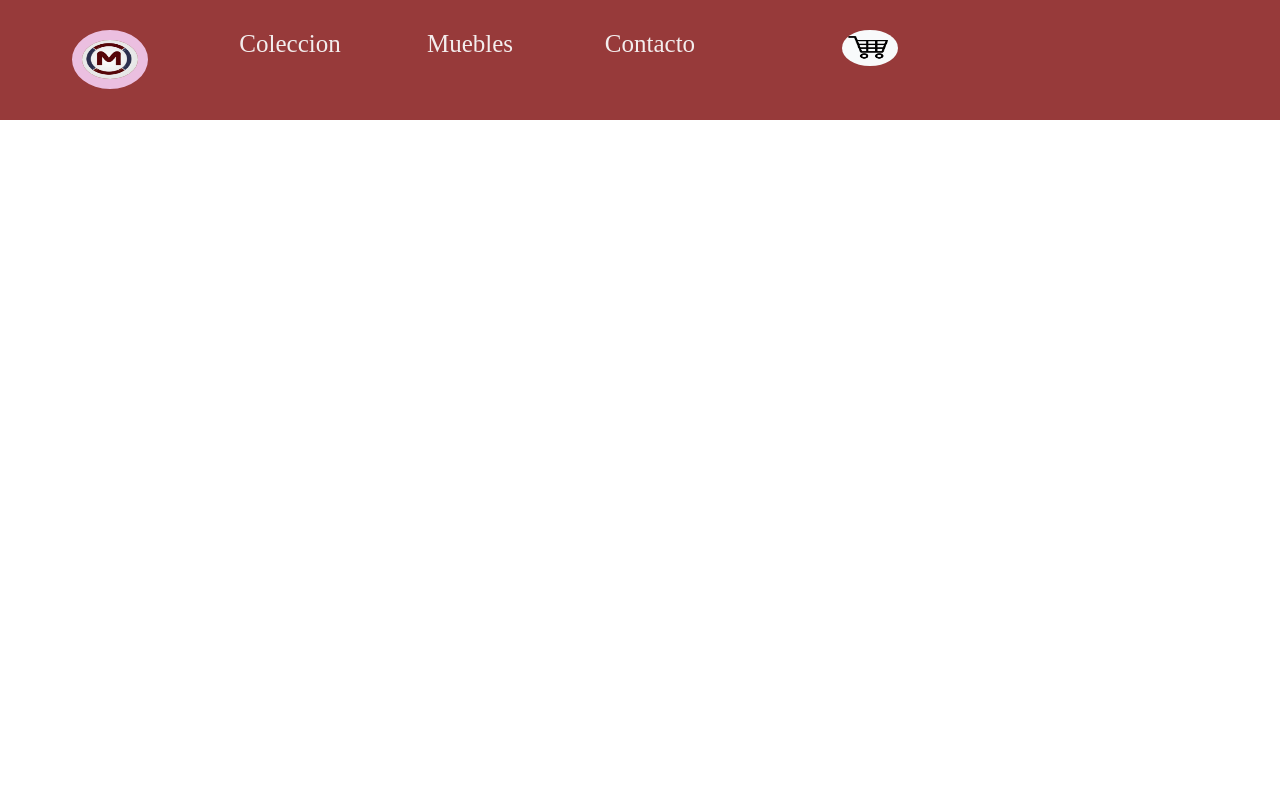
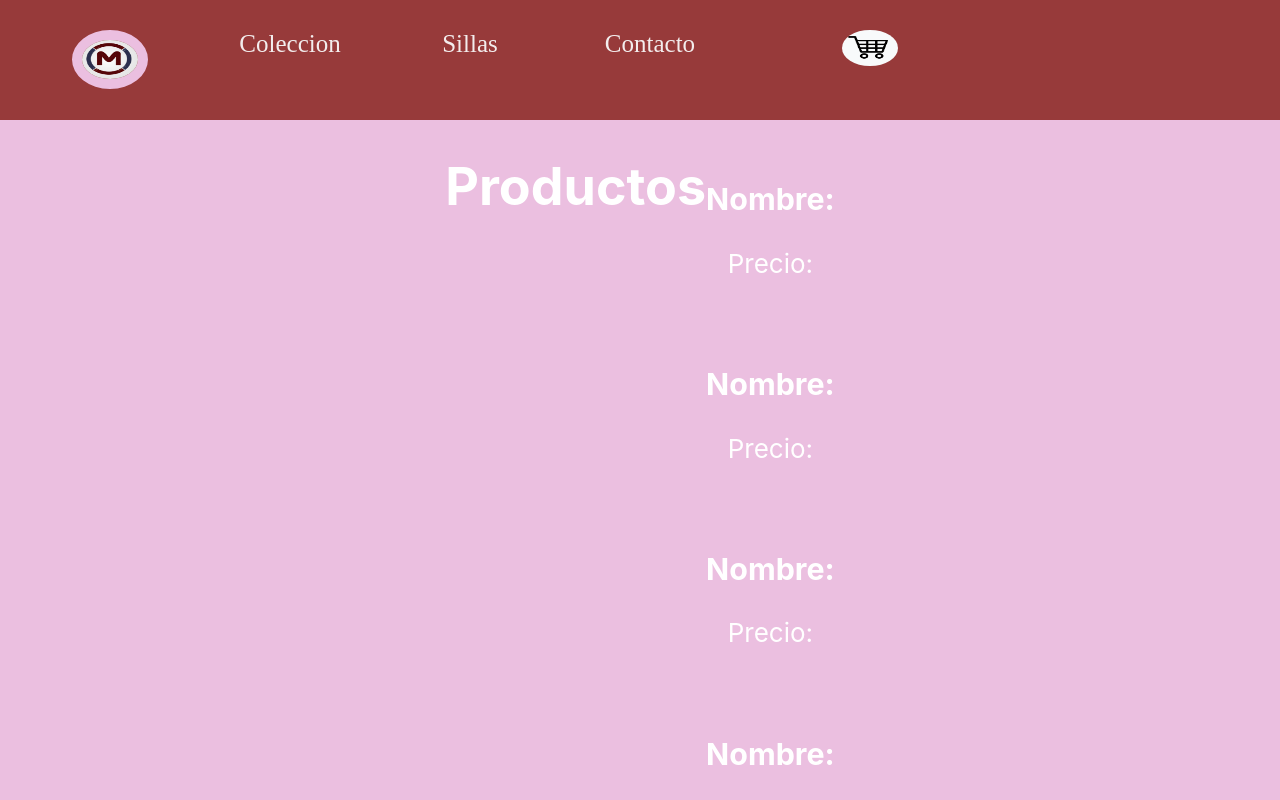
Before and after one commit to CarolinaMelgarejo/miAppMelgarejo, a React (Create React App) app: page /products in a window 1280 px wide. Shown: the top 800 px of the page. Built offline with nearby package versions, Linux system fonts and the light colour scheme.

Commit message:
correcion

```diff
--- a/src/App.js
+++ b/src/App.js
@@ -8,7 +8,8 @@ import Item from './Components/Item/Item';
 import Coleccion from './Components/Views/Coleccion';
 import Contacto from './Components/Views/Contacto';
 import Home from './Components/Views/Home';
-
+import Products from './Components/Views/Products.js';
+import Carrito from './Components/Views/Carrito';
 
 
 const App = () => {
@@ -27,13 +28,24 @@ const App = () => {
           <Route exact path="/coleccion">
             <Coleccion />
           </Route>
+          <Route exact path="/products">
+            <Products />
+          </Route>
            <Route exact path="/contacto">
             <Contacto />
+          </Route>
+          <Route exact path="/carrito">
+            <Carrito />
+            <ItemCount/>
           </Route>
         </Switch>
       </BrowserRouter>
 
+
+
+
       </header>
+
 
 
     </div>
--- a/src/Components/Item/Item.js
+++ b/src/Components/Item/Item.js
@@ -1,4 +1,3 @@
-import { useState, useEffect } from 'react'
 import './Item.css'
 
 
--- a/src/Components/ItemList/ItemList.js
+++ b/src/Components/ItemList/ItemList.js
@@ -1,10 +1,10 @@
 import Item from '../Item/Item.js'
 
-const ItemList = ({ productos }) => {
+const ItemList = ({ products }) => {
 
     return (
         <div>
-            {productos.map(prod => {
+            {products.map(prod => {
                 return <Item key={prod.id} item={prod}/>
             })}
         </div>
--- a/src/Components/Navbar/Navbar.js
+++ b/src/Components/Navbar/Navbar.js
@@ -2,8 +2,7 @@ import  './Navbar.css'
 import { NavLink, Link } from 'react-router-dom'
 
 
-
-const Navbar = (roductos) => {
+const Navbar = (productos) => {
     return (
         <nav className = "Navbar">
 
@@ -15,8 +14,10 @@ const Navbar = (roductos) => {
             Coleccion
             </NavLink>
             <NavLink to="/products" activeClassName="navLink" className="option" >
-            Muebles
+            Sillas
             </NavLink>
+
+
             <NavLink to="/contacto" activeClassName="navLink" className="option" >
             Contacto
             </NavLink>
--- /dev/null
+++ b/src/Components/Views/Carrito.js
@@ -0,0 +1,10 @@
+const Carrito = () => {
+
+    return (
+      <div className="carrito">
+        <h1>Mi Carrito</h1>
+      </div>
+    );
+  }
+
+  export default Carrito;
--- a/src/Components/Views/Coleccion.js
+++ b/src/Components/Views/Coleccion.js
@@ -19,19 +19,19 @@ const productos = [
 function getProducts() {
 
     return new Promise((resolve, reject) =>{
-        setTimeout( () => resolve(productos), 1000)
+        setTimeout( () => resolve(productos), 2000)
     }  )
 }
 
 const Product = () => {
   const { name } = useParams()
-  const [products, setProduct] = useState(undefined)
+  const [product, setProduct] = useState(undefined)
 
   useEffect(() => {
     const listProducts = getProducts()
     listProducts.then(result => {
-      const products = result.find(prod => prod.name === name)
-      setProduct(productos)
+      const product = result.find(prod => prod.name === name)
+      setProduct(product)
     })
     return (() => {
       setProduct(undefined)
@@ -40,7 +40,7 @@ const Product = () => {
 
 
   return (
-      <Item item={productos} />
+      <Item item={product} />
   )
 }
 
--- a/src/Components/Views/Productos.js
+++ b/src/Components/Views/Products.js
@@ -1,5 +1,6 @@
 import { useState, useEffect } from 'react'
-import ItemList from "./Components/ItemList/ItemList";
+import ItemList from '../ItemList/ItemList'
+import products from '../Views/products.css'
 
 const productos = [
     {id:'01', producto:'Escritorio Sunny', descripcion:'',precio:'$1500', stock:'3'},
@@ -38,9 +39,10 @@ const Products = () => {
     }
 
     return (
-      <div>
-        <h1>Products</h1>
+      <div className="productos">
+        <h1>Productos</h1>
         <ItemList products={products}/>
+
       </div>
     );
   }
--- /dev/null
+++ b/src/Components/Views/products.css
@@ -0,0 +1,4 @@
+.productos{
+    display: flex;
+    flex-direction: row;
+}
```
